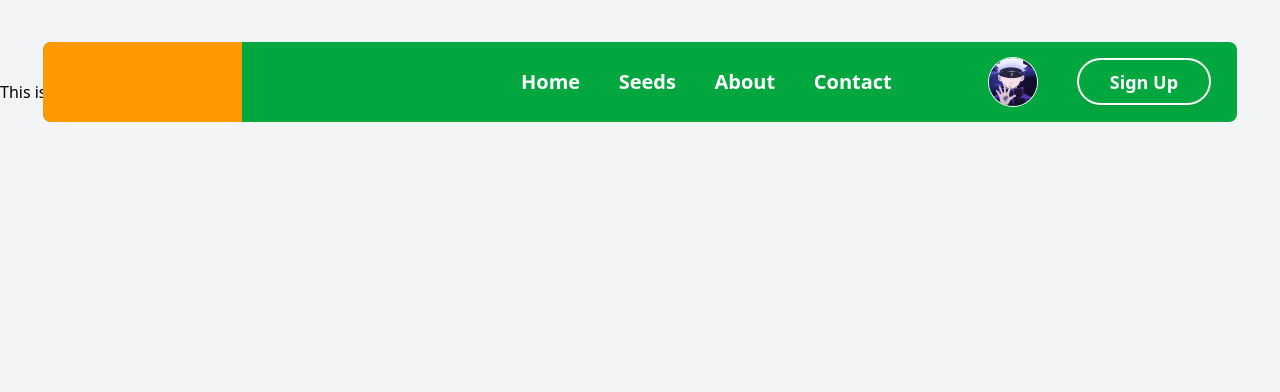
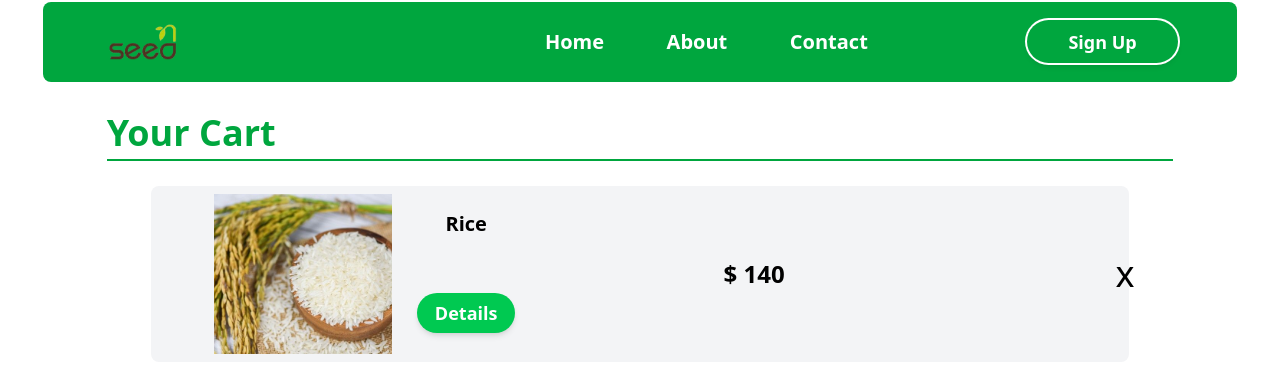
Before and after one commit to Felicien407/Green-city-project, a React (Vite) app: page /cart in a window 1280 px wide. Shown: the top 392 px of the page. Built offline with nearby package versions, Linux system fonts and the light colour scheme.

Commit message:
Initializing the flow of the system and making it better

```diff
--- a/src/App.jsx
+++ b/src/App.jsx
@@ -24,10 +24,10 @@ function App() {
 
   return (
     <>
-      <div className='w-full h-screen bg-gray-100 overflow-x-hidden flex flex-col'> {/* This is the whole application */}
+      <div className='w-full h-screen overflow-x-hidden flex flex-col items-center justify-between'> {/* This is the whole application */}
         {/* This is the navbar */}
         <Router>
-          <div className='w-full h-20 relative top-[2.6em] flex justify-center items-center z-50 overflow-hidden'>
+          <div className='w-full h-20 relative flex justify-center items-center z-50 overflow-hidden'>
             <Navbar isLoggedIn={isLoggedIn} setIsLoggedIn={setIsLoggedIn} />
           </div>
           <Routes>
@@ -35,6 +35,11 @@ function App() {
             <Route path="/login" element={<LoginFormWrapper />} />
             <Route path="/seedDetails" element={<Details />} />
             <Route path="/cart" element={<Cart />} />
+            {/* <Route
+              path="/cart"
+              element={isLoggedIn ? <Cart /> : <Navigate to="/login" replace />}
+            /> */}
+
           </Routes>
         </Router>
       </div>
--- a/src/components/Button.jsx
+++ b/src/components/Button.jsx
@@ -3,7 +3,7 @@ import React from 'react'
 const Button = ({children}) => {
 
   return (
-    <div className='w-3/7 h-10/11 bg-green-500 rounded-full flex items-center justify-center relative mr-1 shadow-md hover:bg-green-400 transform active:scale-95 transition duration-100'>
+    <div className='w-7/7 h-10/11 bg-green-500 rounded-full flex items-center justify-center relative mr-1 shadow-md hover:bg-green-400 transform active:scale-95 transition duration-100'>
       <p className='text-lg font-semibold text-center text-white'>
          {children}
       </p>
--- /dev/null
+++ b/src/components/Footer.jsx
@@ -0,0 +1,40 @@
+import React from 'react'
+import Logo from "../../public/no.png"
+
+const Footer = () => {
+  return (
+    <div className='w-full h-full flex items-center justify-evenly'>
+      <div className='w-1/4 h-10/11'>
+         <img src={Logo} alt="" className='relative -top-[6em]'/>
+      </div>
+      <div className='w-1/4 h-10/11 flex flex-col'>
+         <div className='w-full h-[4em] flex items-center justify-center'>
+            <p className='text-2xl font-semibold text-white underline'>About Us</p>
+         </div>
+         <div className='w-full h-[16em] flex flex-col justify-evenly'>
+            <li className='text-white text-md font-medium'> .We are the SeedLink, we act as a middle man</li>
+            <li className='text-white text-md font-medium'>. We help you to get your good seeds for your harvest</li>
+            <li className='text-white text-md font-medium'>. We act in Rwanda where everyone in Rwanda would be able to Communicate</li>
+            <li className='text-white text-md font-medium'>. Everything we do Is for you</li>
+         </div>
+         <div>
+
+         </div>
+      </div>
+      <div className='w-1/4 h-10/11 flex flex-col'>
+         <div className='w-full h-[4em] flex items-center justify-center'>
+            <p className='text-2xl font-semibold text-white underline'>Contact Us</p>
+         </div>
+         <div className='w-full h-[16em] flex flex-col justify-evenly'>
+            <p className='text-white text-md font-medium'>Phone : +250783987210</p>
+            <p className='text-white text-md font-medium'>email: seedlink@gmail.com</p>
+         </div>
+         <div>
+
+         </div>
+      </div>
+    </div>
+  )
+}
+
+export default Footer
--- a/src/components/Navbar.jsx
+++ b/src/components/Navbar.jsx
@@ -6,12 +6,14 @@ import Notification from './Notification'
 import Cart_icon from './Cart_icon'
 import Logout_btn from './Logout_btn'
 import Login_btn from './Login_btn'
+import Logo from "../../public/no.png"
 // import Login_form from './pages/Login_form'
 
 const Navbar = ({ isLoggedIn, setIsLoggedIn }) => {
 
   const location = useLocation();
   const isLoginPage = location.pathname === "/login";
+  const isHome = location.pathname === "/";
 
   if (location.pathname === "/login") return null;
 
@@ -28,20 +30,17 @@ const Navbar = ({ isLoggedIn, setIsLoggedIn }) => {
 
   return (
     <div className={`w-14/15 h-20 flex items-center justify-between overflow-hidden fixed rounded-lg ${
-      isLoginPage ? "bg-gray-100" : "bg-green-600"
+      isLoginPage ? "bg-gray-100" : "bg-green-600 top-[.1em]"
     }`}>
       {/* This is the logo. */}
-      <div className='w-1/6 bg-amber-500 h-full'>
-
+      <div className='w-1/6 h-full'>
+        <img src={Logo} alt="" className='w-full h-full object-cover mt-2'/>
       </div>
 
       {/* This is the Links */}
       <div className='w-3/8 h-full relative left-1/12 flex items-center justify-evenly'>
         <div>
           <a href="" className='font-semibold text-xl text-white hover:text-gray-200'>Home</a>
-        </div>
-        <div>
-          <a href="" className='font-semibold text-xl text-white hover:text-gray-200'>Seeds</a>
         </div>
         <div>
           <a href="" className='font-semibold text-xl text-white hover:text-gray-200'>About</a>
@@ -54,12 +53,6 @@ const Navbar = ({ isLoggedIn, setIsLoggedIn }) => {
 
       {/* This is the icons including profile of the user, the notifications and the toggle button */}
       <div className='w-2/9 h-full relative flex items-center justify-evenly overflow-hidden'>
-        <div className='w-[6em] h-full flex items-center justify-center object-cover overflow-hidden'>
-            <div className='w-[3em] h-[3em]'>
-              <Profile_pic className='w-2/2 h-full object-cover'/>
-            </div>
-        </div>
-
         {!isLoggedIn ? (
         <>
           <div className='w-4/5 h-3/5 flex items-center justify-center'>
@@ -71,12 +64,19 @@ const Navbar = ({ isLoggedIn, setIsLoggedIn }) => {
         </>
         ):
         (
-          <div className='w-full h-full bg-orange-700'>
+          <div className=' w-full h-full flex'>
+                <div className='w-[6em] h-full flex items-center justify-center object-cover overflow-hidden'>
+                    <div className='w-[3em] h-[3em]'>
+                      <Profile_pic className='w-2/2 h-full object-cover'/>
+                    </div>
+                </div>
+                <div className='w-[6em] h-full flex items-center justify-center object-cover'>
+                  <Link to="/cart" className='w-full h-full flex items-center justify-center'>
+                    <Cart_icon />
+                  </Link>
+                </div>
                 <div className='w-[6em] h-full flex items-center justify-center object-cover'>
                   <Notification />
-                </div>
-                <div className='w-[6em] h-full flex items-center justify-center object-cover'>
-                  <Cart_icon />
                 </div>
                 <div className='w-[8em] h-full flex items-center justify-center relative right-1'>
                   <Logout_btn />
--- a/src/components/pages/Cart.jsx
+++ b/src/components/pages/Cart.jsx
@@ -1,10 +1,22 @@
 import React from 'react'
+import Cart_item from './items/Cart_item'
 
 const Cart = () => {
 
   return (
-    <div>
-      <p>This is the Cart</p>
+    <div className='w-full h-full'>
+     <div className='w-full h-full flex flex-col items-center justify-evenly'>
+      <div className='w-10/12 h-[3em] relative top-[1em] flex flex-col justify-between'>
+        <h1 className='font-black text-4xl text-green-600 '>Your Cart</h1>
+        <hr className='border-t-2 border-green-600'/>
+      </div>
+
+      {/* The items division */}
+
+      <div className='w-11/12 h-10/12 flex justify-evenly'>
+        <Cart_item />
+      </div>
+     </div>
     </div>
   )
 }
--- a/src/components/pages/Details.jsx
+++ b/src/components/pages/Details.jsx
@@ -28,10 +28,6 @@ const Details = () => {
       <div className="w-full min-h-screen flex flex-col items-center justify-center bg-gray-100">
          <div className="w-10/12 h-10/12 bg-white p-8 rounded-lg shadow-lg flex flex-col items-center justify-evenly">
             {/* This is the navigation of the cart when the user wanna see his cart */}
-         <div className='w-full h-1/11 ring-2 ring-b-gray-300'>
-            <hr />
-
-         </div>
 
             <div className='w-full h-10/12 flex items-center justify-evenly'>
                <div className='w-2/5 h-4/5 rounded-xl'>
--- a/src/components/pages/items/Card.jsx
+++ b/src/components/pages/items/Card.jsx
@@ -67,7 +67,7 @@ const Card = ({ image, name, short_d }) => {
         </div>
         <div className='w-full h-[2.5em] flex items-center justify-center'>
           <div className='w-9/11 h-12/12 bg-white rounded-full flex items-center justify-end'>
-            <Link to="/seedDetails" state={{ image, name, short_d }} className='w-full h-full flex items-center justify-center'>
+            <Link to="/seedDetails" state={{ image, name, short_d }} className='w-9/11 h-full flex items-center justify-center'>
               <Button>Detail</Button>
             </Link>
           </div>
--- /dev/null
+++ b/src/components/pages/items/Cart_item.jsx
@@ -0,0 +1,32 @@
+import React from 'react'
+import Seeds from"../../../../data/Seeds.json"
+import Button from '../../Button'
+import { useNavigate } from 'react-router-dom';
+
+
+const Cart_item = ({ image, name, short_d}) => {
+
+   const navigate = useNavigate();
+
+  return (
+    <div className='w-10/12 h-[11em] bg-gray-100 mt-[1em] flex items-center justify-evenly rounded-lg'>
+      <div className='w-2/6 h-full flex items-center justify-center'>
+         <div className='w-3/5 h-full flex items-center justify-center'>
+            <img src={'images/rice_seed.jfif'} alt="" className='w-10/11 h-10/11 object-cover' />
+         </div>
+         <div className='w-2/5 h-full flex flex-col items-center justify-evenly'>
+            <div className='w-full h-1/3'><p className='text-xl font-semibold flex items-center justify-center'>Rice</p></div>
+            <div className='w-9/12 h-1/4'>
+            <Button onClick={() => navigate(`/seedDetails`)}>Details</Button>
+            </div>
+         </div>
+      </div>
+      <div className='w-3/6 h-full flex items-center justify-evenly'>
+         <div className='w-1/4 h-full flex items-center justify-center'><p className='text-2xl font-semibold'>$ 140</p></div>
+         <div className='w-1/11 h-3/11 relative left-[5em] text-4xl flex items-center justify-center'>x</div>
+      </div>
+    </div>
+  )
+}
+
+export default Cart_item
```
Also changed, not shown: src/components/pages/Home.jsx (+5 -54 lines), public/logo.png (added), public/no.png (added).
